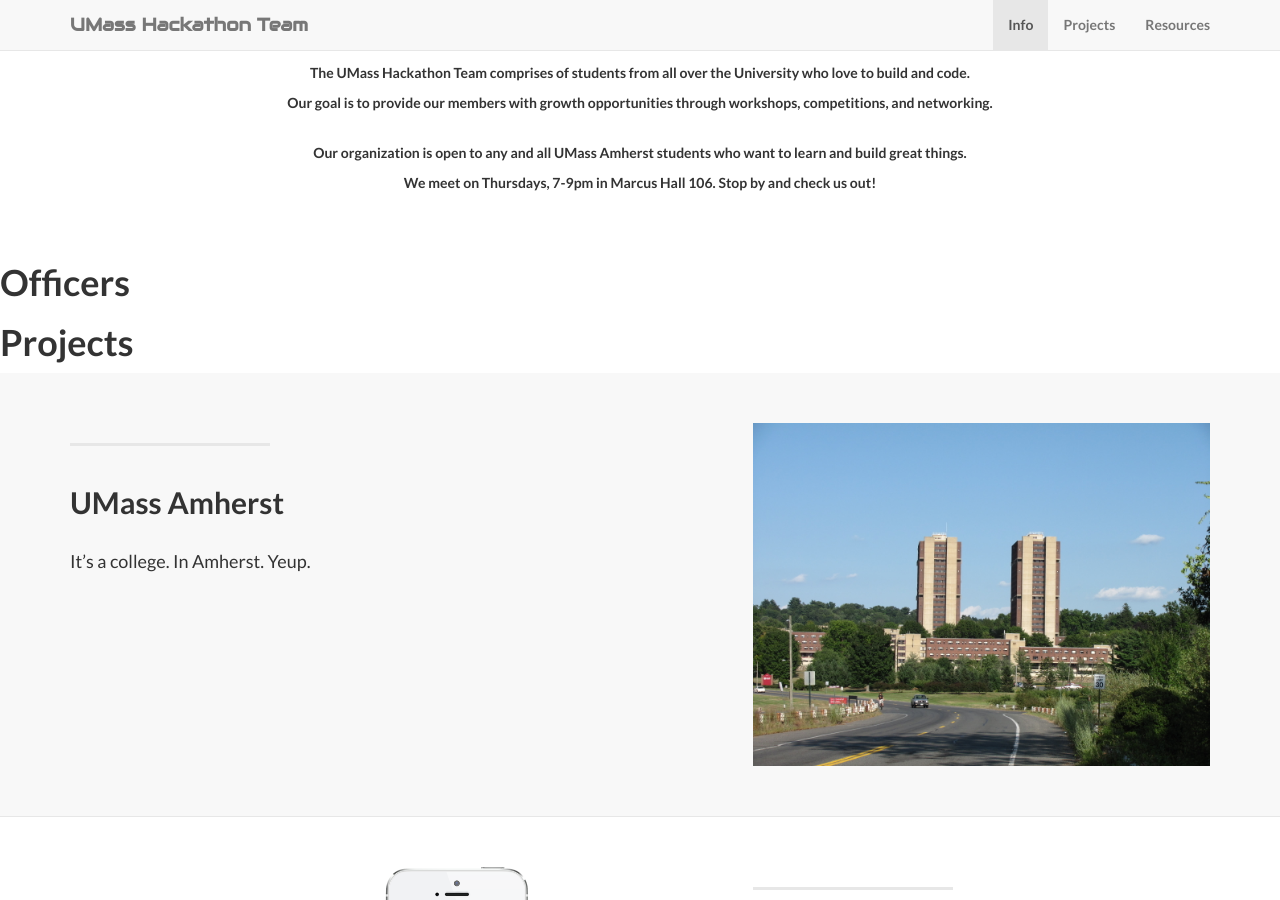
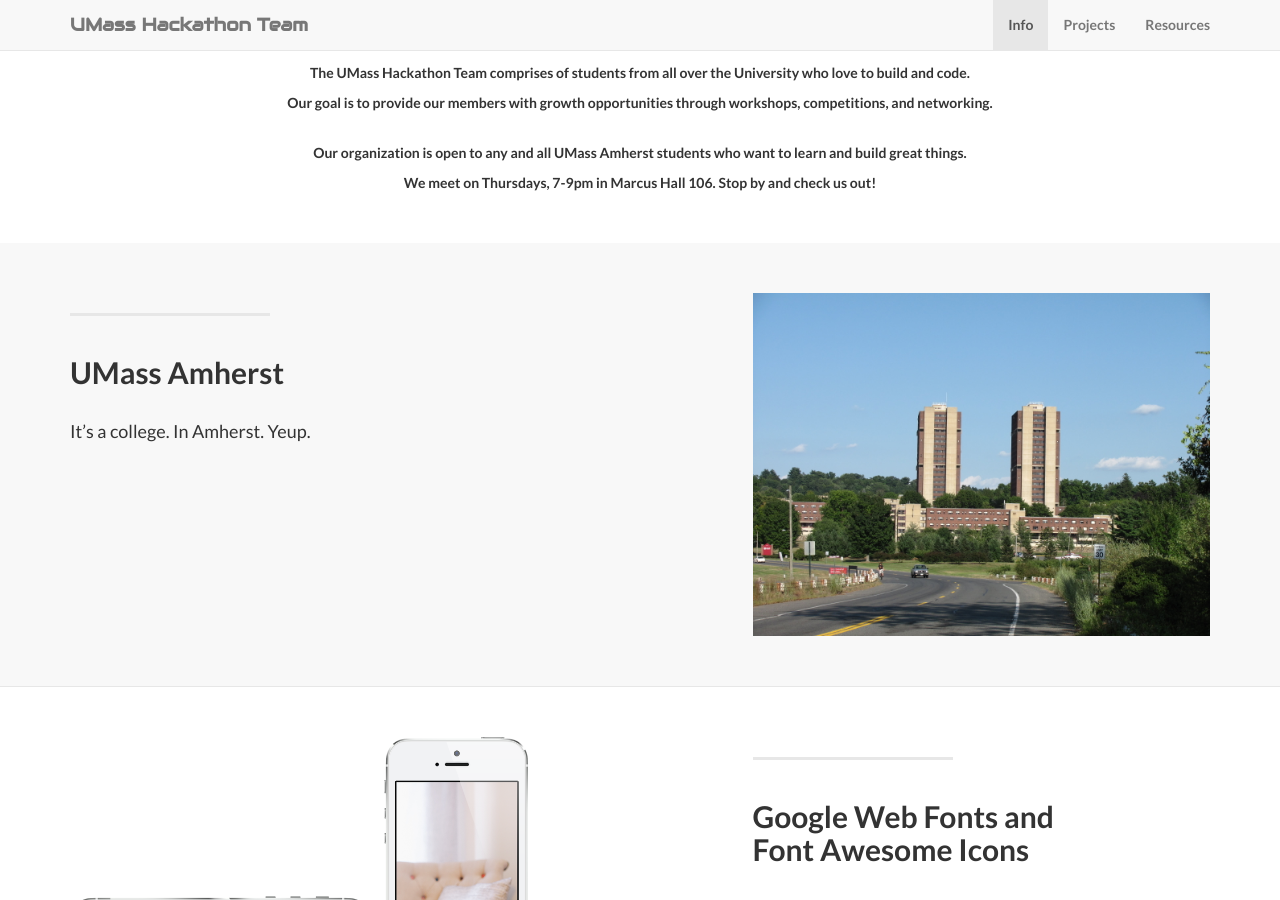
Before and after one commit to UMassHackathonTeam/UMassHackathonTeam.github.io, a Jekyll site: the page built from index.html, in a window 1280 px wide and 900 px high, scrolled down 837 px. Built offline with Jekyll 4.4.1, drawn with Linux system fonts in a browser that asks for light colours.

Commit message:
Fixed Sections

```diff
--- a/_includes/page_content.html
+++ b/_includes/page_content.html
@@ -1,10 +1,9 @@
-<!-- OFFICERS SECTION -->
-<section id="officers">
-<h1>Officers</h1>
-<!-- Page Content -->
-{% for post in site.officers reversed %}
+<section id="posts">
+
+{% for post in site.posts reversed %}
   {% capture thecycle %}{% cycle 'odd', 'even' %}{% endcapture %}
     {% if thecycle == 'odd' %}
+
     <div class="content-section-a">
 
         <div class="container">
@@ -22,10 +21,9 @@
             </div>
 
         </div>
-        <!-- /.container -->
 
     </div>
-    <!-- /.content-section-a -->
+
     {% else %}
 
     <div class="content-section-b">
@@ -45,67 +43,9 @@
             </div>
 
         </div>
-        <!-- /.container -->
 
     </div>
-    <!-- /.content-section-b -->
+
     {% endif %}
 {% endfor %}
 </section>
-
-
-<!-- PROJECTS SECTION -->
-
-<section id="projects">
-<h1>Projects</h1>
-<!-- Page Content -->
-{% for post in site.posts reversed %}
-  {% capture thecycle %}{% cycle 'odd', 'even' %}{% endcapture %}
-    {% if thecycle == 'odd' %}
-    <div class="content-section-a">
-
-        <div class="container">
-
-            <div class="row">
-                <div class="col-lg-5 col-sm-6">
-                    <hr class="section-heading-spacer">
-                    <div class="clearfix"></div>
-                    <h2 class="section-heading">{{ post.title }}</h2>
-                    <div class="lead">{{ post.content }}</div>
-                </div>
-                <div class="col-lg-5 col-lg-offset-2 col-sm-6">
-                    <img class="img-responsive" src="img/services/{{ post.img }}" alt="">
-                </div>
-            </div>
-
-        </div>
-        <!-- /.container -->
-
-    </div>
-    <!-- /.content-section-a -->
-    {% else %}
-
-    <div class="content-section-b">
-
-        <div class="container">
-
-            <div class="row">
-                <div class="col-lg-5 col-lg-offset-1 col-sm-push-6  col-sm-6">
-                    <hr class="section-heading-spacer">
-                    <div class="clearfix"></div>
-                    <h2 class="section-heading">{{ post.title }}</h2>
-                    <div class="lead">{{ post.content }}</div>
-                </div>
-                <div class="col-lg-5 col-sm-pull-6  col-sm-6">
-                  <img class="img-responsive" src="img/services/{{ post.img }}" alt="">
-                </div>
-            </div>
-
-        </div>
-        <!-- /.container -->
-
-    </div>
-    <!-- /.content-section-b -->
-    {% endif %}
-{% endfor %}
-</section>
```
